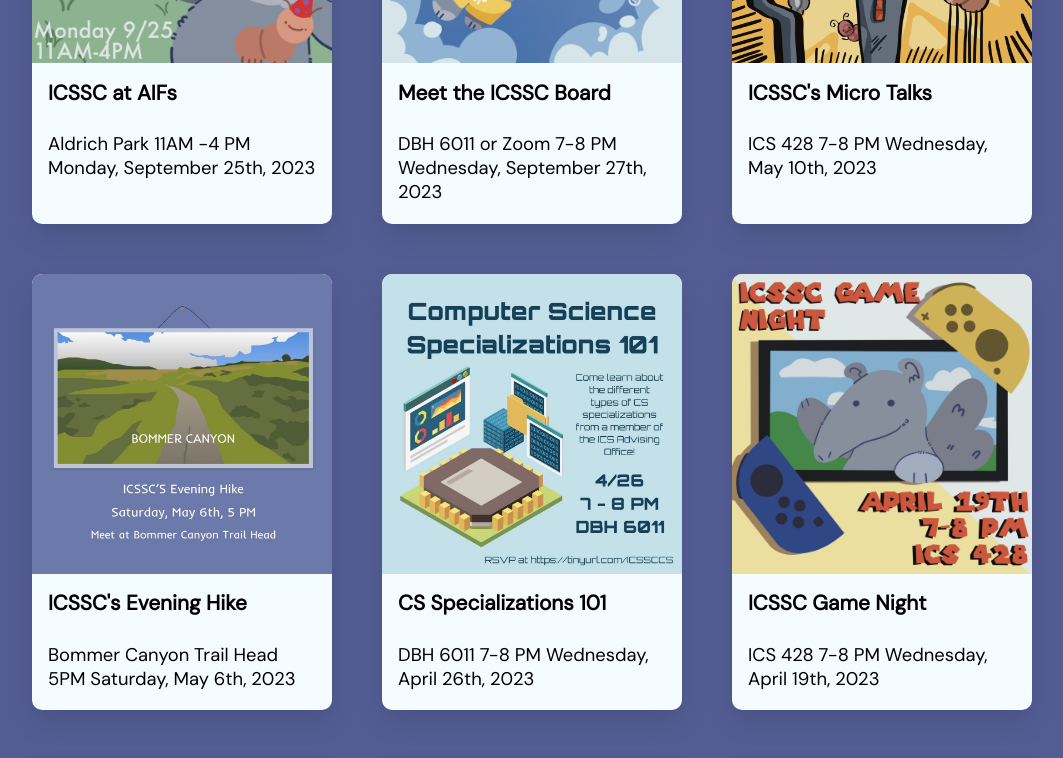
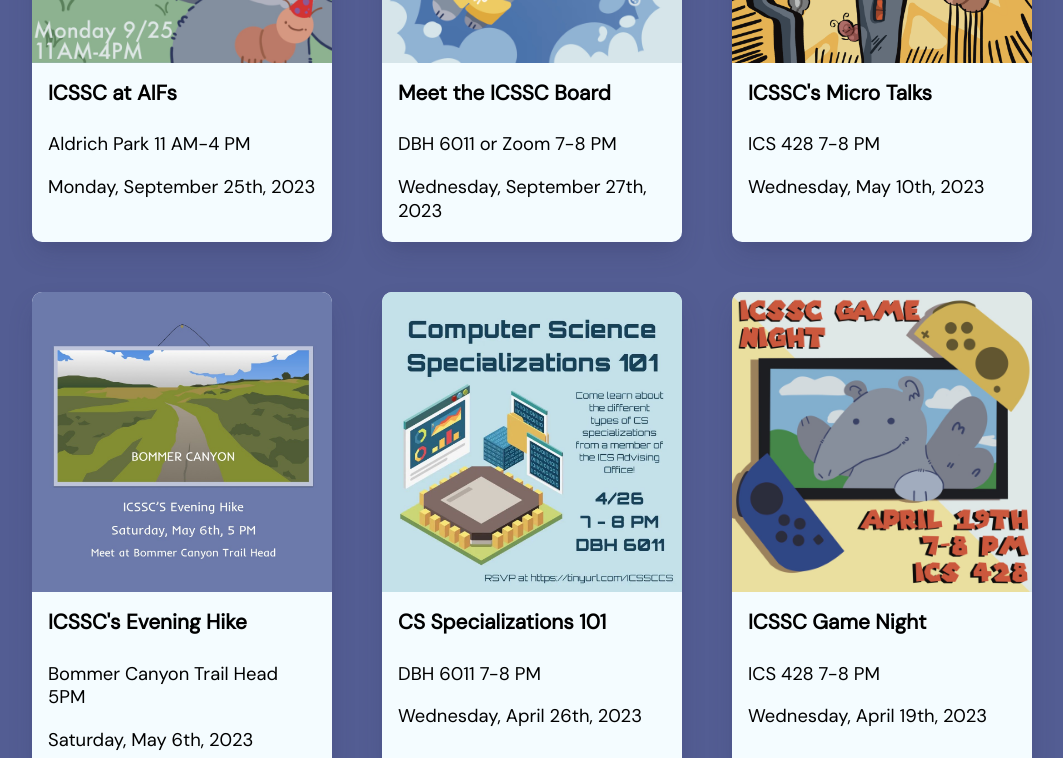
Before and after one commit to icssc/icssc-website, a Next.js app: page /events in a window 1280 px wide. Shown: the part 1100-1858 px from the top of the page, without its empty margins (108-1171 px from the left). Built offline with nearby package versions, Linux system fonts and the light colour scheme.

Commit message:
Update UI

```diff
--- a/assets/data/events.json
+++ b/assets/data/events.json
@@ -4,7 +4,7 @@
             "src":"/assets/img/events/event_icsscfair.jpg",
             "title":"ICSSC at AIFs",
             "time":"Monday, September 25th, 2023",
-            "location": "Aldrich Park 11AM -4 PM",
+            "location": "Aldrich Park 11 AM-4 PM",
             "desc": "💻 Interested in Computer Science? Want to get involved in the ICS community here at UCI? 🧑‍💻Come talk to the Information and Computer Science Student Council at AIF this Monday, September 25th at AIF from 11 am to 4 pm! Meet our board members, learn about new opportunities 👀, and learn about upcoming events 📅!"
         },
         {
--- a/pages/events.js
+++ b/pages/events.js
@@ -4,6 +4,11 @@ import React, { useState } from "react";
 import Image from "next/image";
 
 import styles from "/styles/Events.module.scss";
+
+function isISODateString(str) {
+  const isoDateRegex = /^\d{4}-\d{2}-\d{2}$/;
+  return isoDateRegex.test(str);
+}
 
 function EventModal(props) {
   const { title, time, location, desc, rsvp_src, onHide } = props;
@@ -41,27 +46,34 @@ function Event(props) {
 
   const [modalShow, setModalShow] = useState(false);
 
+  const dateString = new Date(time + "T00:00:00").toLocaleDateString("en-US", {
+    timeZone: "America/Los_Angeles",
+    weekday: "long",
+    year: "numeric",
+    month: "long",
+    day: "numeric",
+  });
+
+  // Handles "legacy" time formatting
+  const formattedTime = dateString == "Invalid Date" ? time : dateString;
+
   return (
     <>
       <div className={`${styles.eventBox}`} onClick={() => setModalShow(true)}>
         <Image src={src} alt="Event Image" width={100} height={100} />
         <h4 style={{ marginTop: "10px", fontWeight: "600" }}>{title}</h4>
-        <p>
-          {location} {time}
-        </p>
+
+        <p>{location}</p>
+        <p>{formattedTime}</p>
       </div>
       <EventModal
         show={modalShow}
         onHide={() => setModalShow(false)}
         {...props}
+        time={formattedTime}
       />
     </>
   );
-}
-
-function isISODateString(str) {
-  const isoDateRegex = /^\d{4}-\d{2}-\d{2}$/;
-  return isoDateRegex.test(str);
 }
 
 export default function Events() {
@@ -69,7 +81,6 @@ export default function Events() {
   const events = EventsData.events;
 
   const upcomingEvents = events.filter((event) => {
-    // event.time is expected to be of the format YYYY-MM-DD
     if (!isISODateString(event.time)) {
       // console.warn(`Invalid ISO time format for event: ${event.title}`);
       return false;
@@ -78,8 +89,14 @@ export default function Events() {
     return currentDate < event.time;
   });
 
-  // Slice the array at the index after upcomingEvents to get pastEvents
-  const pastEvents = events.slice(upcomingEvents.length);
+  const pastEvents = events.filter((event) => {
+    if (!isISODateString(event.time)) {
+      // console.warn(`Invalid ISO time format for event: ${event.title}`);
+      return true;
+    }
+
+    return currentDate > event.time;
+  });
 
   return (
     <>
```
